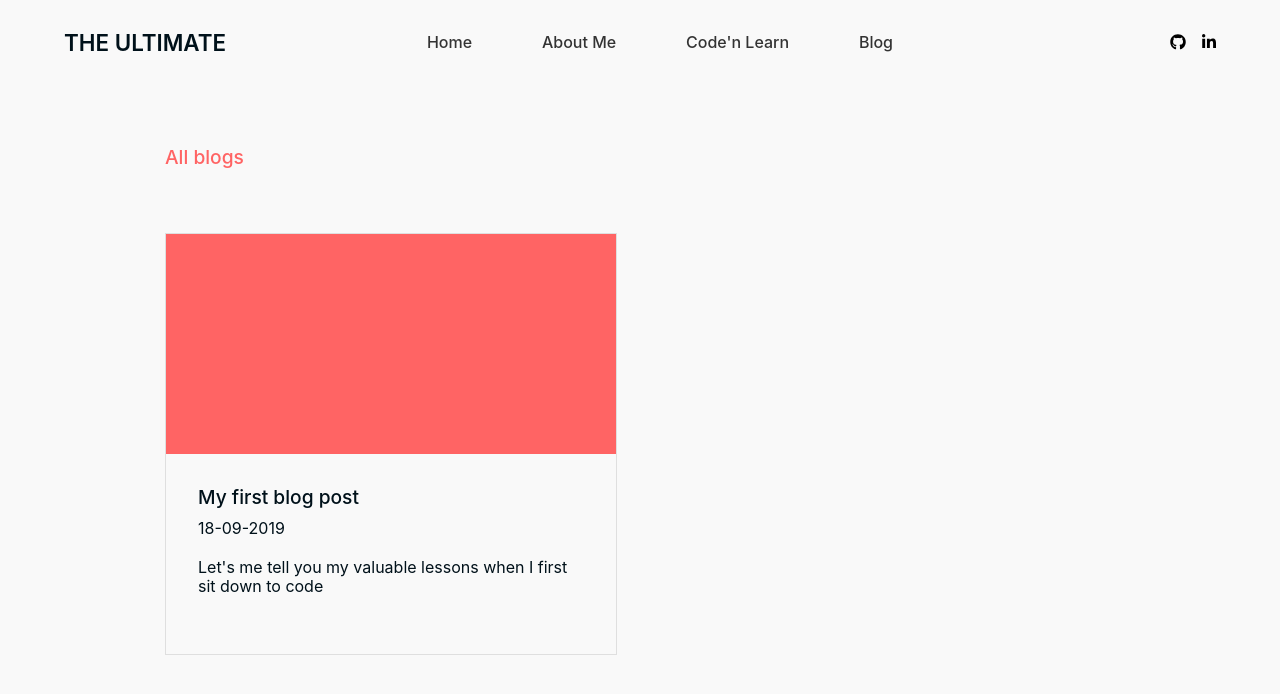
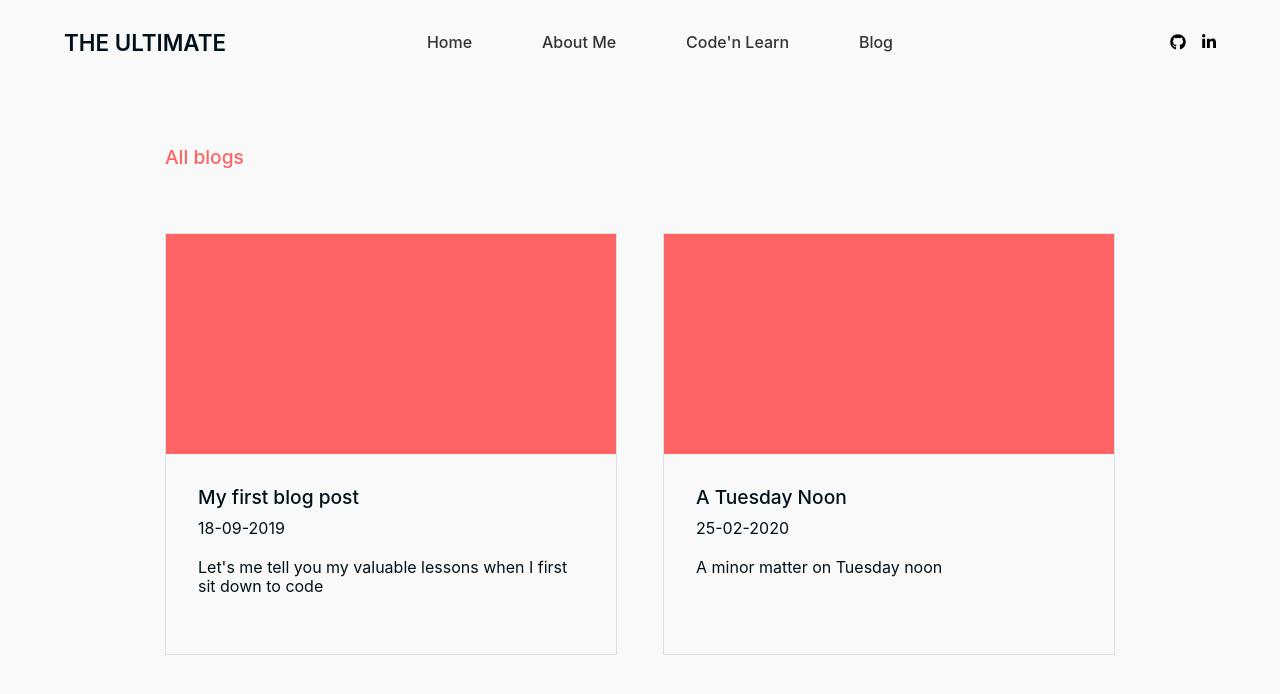
Before and after one commit to leannedo/the-ultimate-blog, a React (Create React App) app: page /blog in a window 1280 px wide. Shown: the top 694 px of the page. Built offline with nearby package versions, Linux system fonts and the light colour scheme.

Commit message:
Update blogs.js

```diff
--- a/src/data/blogs.js
+++ b/src/data/blogs.js
@@ -5,4 +5,11 @@ export default [
         description: 'Let\'s me tell you my valuable lessons when I first sit down to code',
         mdFileName: '',
     },
+    {
+        title: 'A Tuesday Noon',
+        date: '25-02-2020',
+        description: 'A minor matter on Tuesday noon',
+        mdFileName: '',
+    },
+
 ]
```
